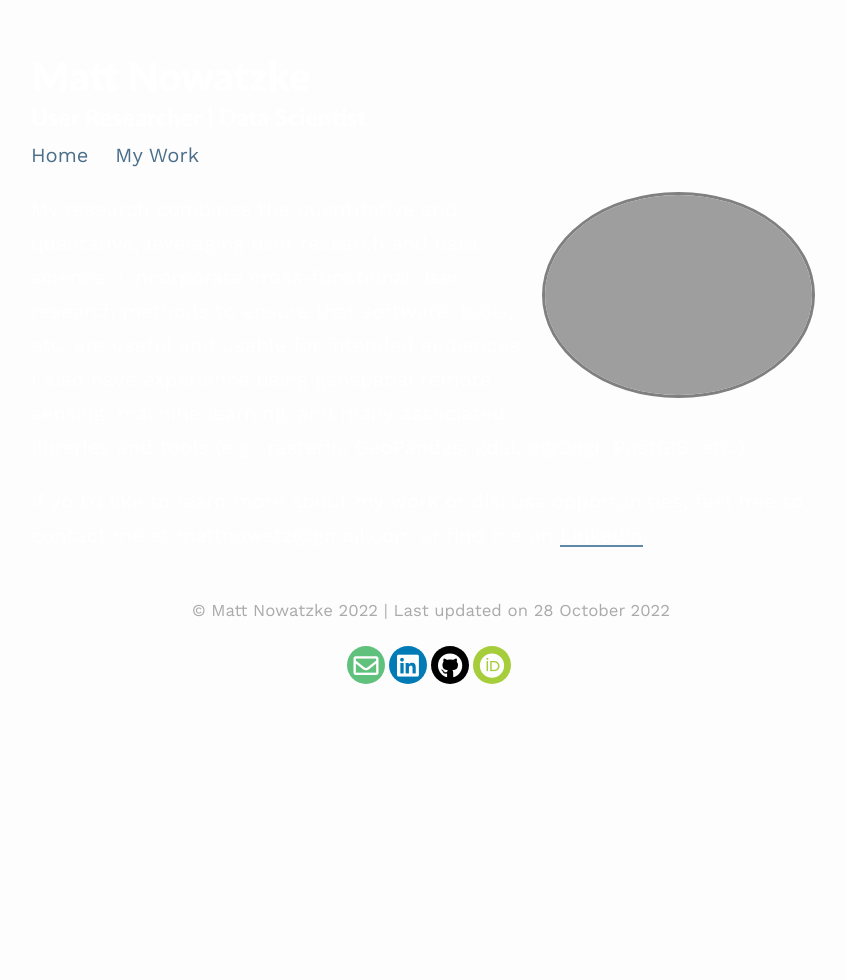
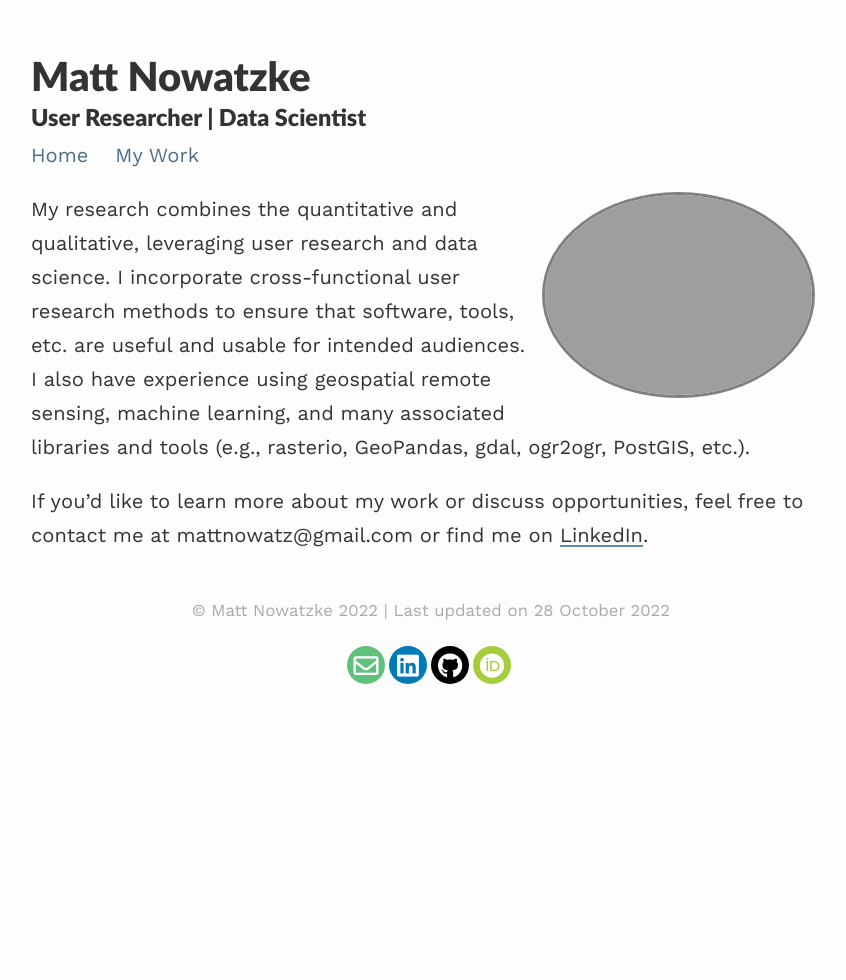
Before and after one commit to mnowatzke/mnowatzke.github.io, a Jekyll site: the page built from index.md, in a window 1280 px wide. Shown: the whole page, without its empty margins (209-1055 px from the left). Built offline with Jekyll 4.4.1, drawn with Linux system fonts in a browser that asks for light colours; nearby versions of some CDN libraries.

Commit message:
update font colors

```diff
--- a/assets/css/_sass/projects.scss
+++ b/assets/css/_sass/projects.scss
@@ -59,7 +59,7 @@
   font-size: 1.2rem;
   display: flex;
   padding: 1rem;
-  color: $text-color;
+  color: $proj-text-color;
 
   @media (prefers-color-scheme: dark) {
     color: $text-color-dark;
--- a/assets/css/_sass/variables.scss
+++ b/assets/css/_sass/variables.scss
@@ -13,7 +13,8 @@ $brand-color:      #4B6F8A;
 // Color scheme for light
 $body-bg: #fdfdfd;
 $projectbox: #294458;
-$text-color: #fff;
+$text-color: #333;
+$proj-text-color: #fff;
 
 // Color scheme for dark modes
 $body-bg-dark: #061725;
```
